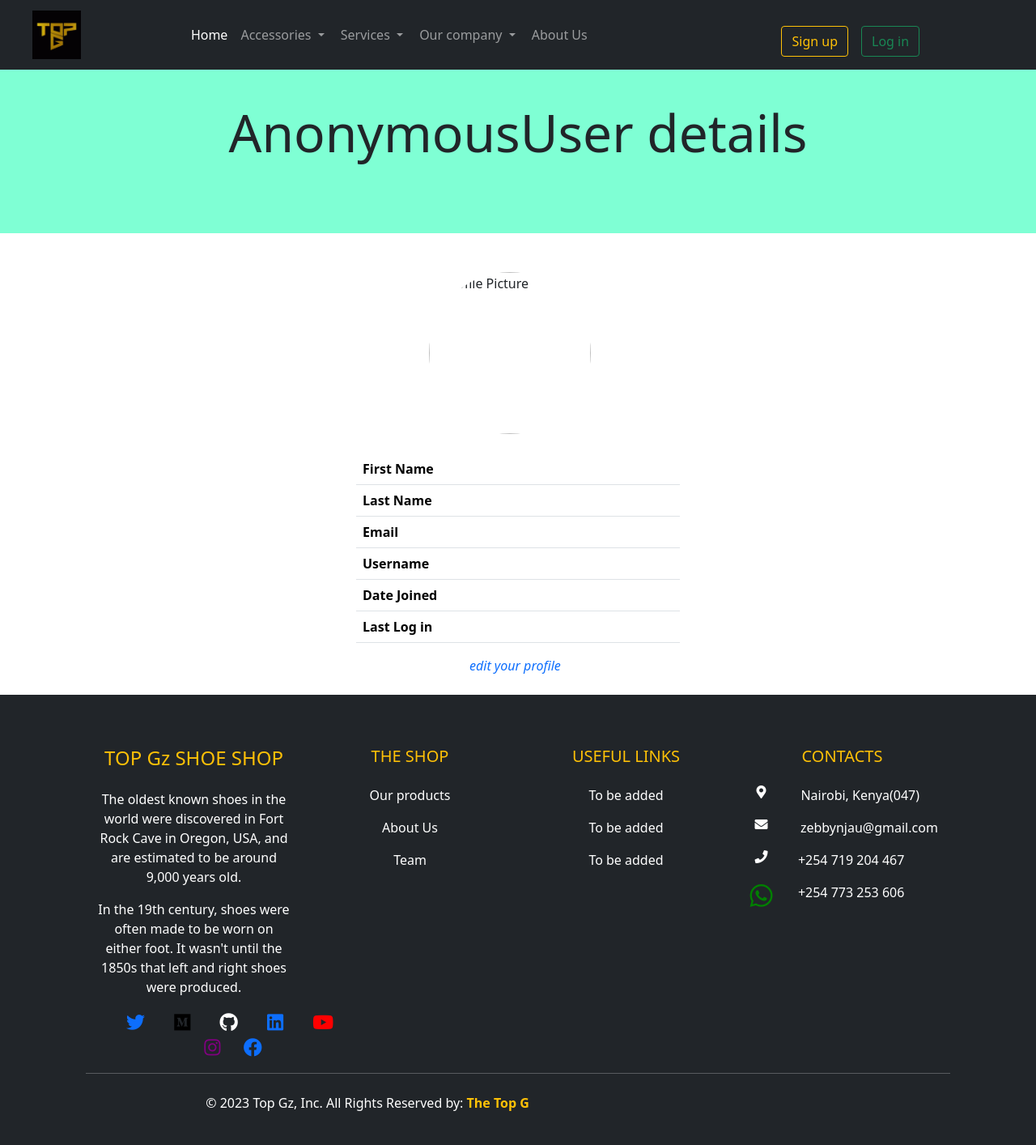
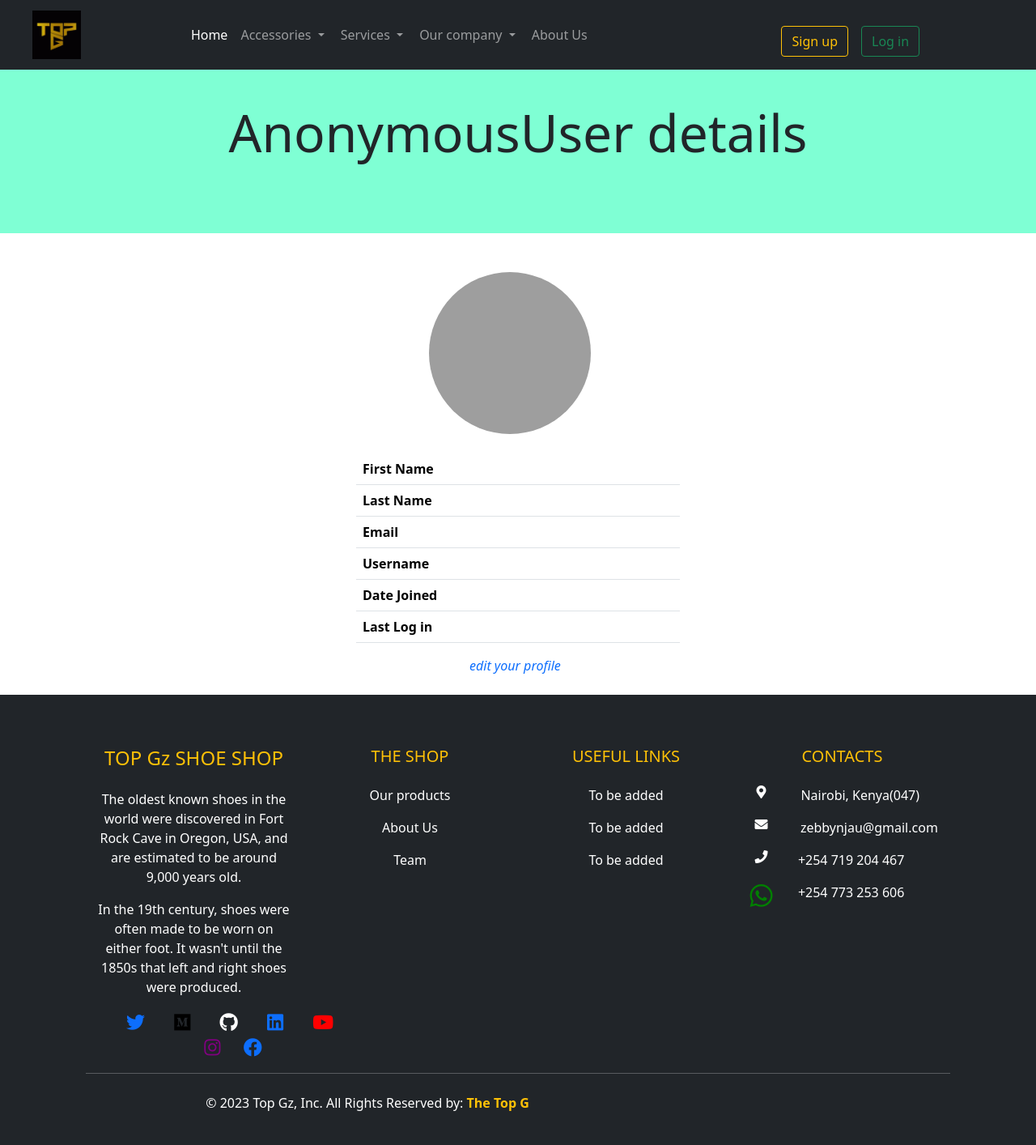
Before and after one commit to zebbyG/topg-shop, a Django app: page /account/profile_details/ in a window 1280 px wide. Shown: the whole page at 81% size. Run offline with Django 4.2, Linux system fonts and the light colour scheme; grey boxes are pictures that could not be loaded.

Commit message:
Display the profile pic...else a default

```diff
--- a/TOP Gz SHOE SHOP/accounts/templates/profile_details.html
+++ b/TOP Gz SHOE SHOP/accounts/templates/profile_details.html
@@ -16,8 +16,15 @@
 </div>
 <br><br>
 
-<img class="rounded-circle" src="{{ user.userprofile.profile_picture.url }}" style="object-fit: cover; width: 200px; height: 200px; margin-left: 530px;" alt="Profile Picture">
-
+{% if user.userprofile.profile_picture %}
+    <a style="text-decoration: none;">
+        <img class="rounded-circle" src="{{ user.userprofile.profile_picture.url }}" style="object-fit: cover; width: 200px; height: 200px; margin-left: 530px;">
+    </a>
+{% else %}
+    <a style="text-decoration: none;">
+        <img class="rounded-circle" src="{% static 'default-profile-pic.png' %}" style="object-fit: cover; width: 200px; height: 200px; margin-left: 530px;">
+    </a>
+{% endif %}
 <br><br>
 <table class="table table-hover square-table" style="width: 400px; margin-left: auto; margin-right: auto;">
   <tbody>
```
